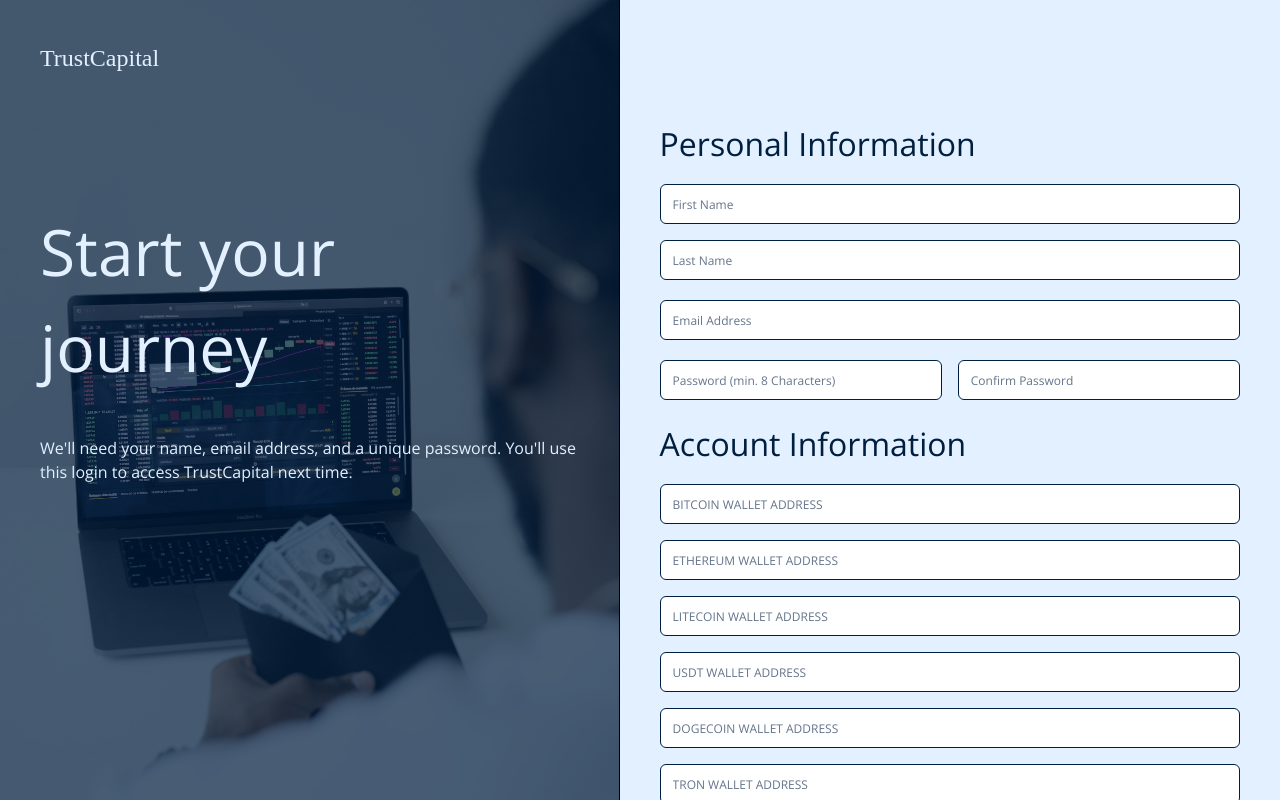
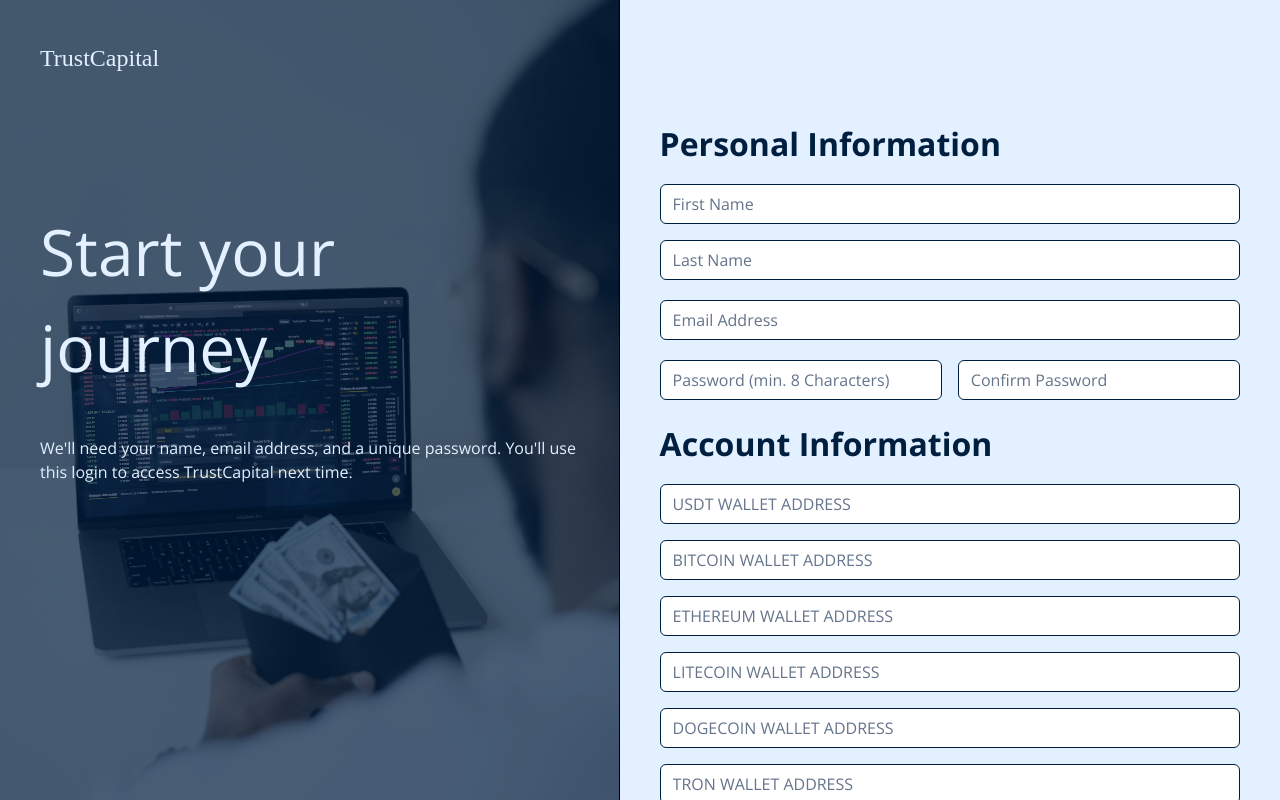
Before and after one commit to Joshardals/Trust-Capital, a Next.js app: page /signup in a window 1280 px wide. Built offline with nearby package versions, Linux system fonts and the light colour scheme; a web font is replaced by a local one.

Commit message:
initial commit

```diff
--- a/app/(auth)/signup/page.tsx
+++ b/app/(auth)/signup/page.tsx
@@ -14,10 +14,10 @@ export default function Page() {
   return (
     <div>
       {/* Start of code for Desktop Users */}
-      <div className="flex overflow-hidden max-md:hidden">
+      <div className="flex max-md:hidden">
         <div
           className="h-screen relative w-full bg-[url('/signup.jpg')] bg-cover
-        border-r border-r-pureblack
+        border-r border-r-pureblack overflow-hidden
       "
         >
           <div className="relative z-10 space-y-32 p-10 h-full">
@@ -41,13 +41,11 @@ export default function Page() {
 
           <div className="absolute top-0 left-0 h-full w-full bg-navyblue/70" />
         </div>
-        <div className="h-screen w-full flex items-center justify-center p-10 bg-babyblue md:overflow-y-scroll">
+        <div className="h-screen w-full flex items-center justify-center p-10 bg-babyblue md:overflow-auto">
           <UserAuthForm />
         </div>
       </div>
-
       {/* End Of Code */}
-
       {/* Start Of Code for Mobile Users */}
       <div className="md:hidden relative h-screen">
         <div className="fixed top-0 left-0 w-full bg-navyblue text-white h-16 px-5 z-20">
@@ -58,12 +56,12 @@ export default function Page() {
         <div className="py-6 bg-navyblue h-screen">
           <div className=" px-5 py-10 relative bg-[url('/mobile-signup-bg.jpg')] w-full h-[35rem] bg-cover">
             <div className=" relative z-10 space-y-4 flex flex-col h-full justify-end">
-              <h1 className="text-2xl text-babyblue font-serif">
+              <h1 className="text-2xl text-babyblue font-serif font-bold">
                 Grow Your Savings
               </h1>
 
               <p className="text-babyblue font-sans">
-                Trust Capital Investment unlocks financial potential, converting
+                Trust-Capital Investment unlocks financial potential, converting
                 your deposits into seeds for future prosperity. Entrust your
                 wealth to a legacy of reliability and embark on a journey
                 towards security and growth.
--- a/components/forms/user-auth-form.tsx
+++ b/components/forms/user-auth-form.tsx
@@ -51,7 +51,9 @@ export function UserAuthForm() {
         className="space-y-5 font-sans mt-8 w-full md:pt-80"
       >
         <div className="flex space-y-4 flex-col">
-          <h1 className="text-xl text-navyblue">Personal Information</h1>
+          <h1 className="text-xl text-navyblue font-bold">
+            Personal Information
+          </h1>
           <div className="md:flex-1">
             <FormField
               control={form.control}
@@ -61,7 +63,7 @@ export function UserAuthForm() {
                   <FormControl className="no-focus text-xs">
                     <Input
                       placeholder="First Name"
-                      className="border border-navyblue max-md:focus:text-sm transition-all duration-500"
+                      className="border border-navyblue text-sm transition-all duration-500"
                       {...field}
                       onChange={(e) => {
                         const capitalizedValue =
@@ -86,7 +88,7 @@ export function UserAuthForm() {
                     <Input
                       placeholder="Last Name"
                       disabled={isLoading}
-                      className="border border-navyblue max-md:focus:text-sm transition-all duration-500"
+                      className="border border-navyblue text-sm transition-all duration-500"
                       {...field}
                       onChange={(e) => {
                         const capitalizedValue =
@@ -114,7 +116,7 @@ export function UserAuthForm() {
                   autoCapitalize="none"
                   autoComplete="email"
                   autoCorrect="off"
-                  className="border border-navyblue max-md:focus:text-sm transition-all duration-500"
+                  className="border border-navyblue text-sm transition-all duration-500"
                   {...field}
                 />
               </FormControl>
@@ -134,7 +136,7 @@ export function UserAuthForm() {
                       type="password"
                       placeholder="Password (min. 8 Characters)"
                       disabled={isLoading}
-                      className="border border-navyblue max-md:focus:text-sm transition-all duration-500"
+                      className="border border-navyblue text-sm transition-all duration-500"
                       {...field}
                     />
                   </FormControl>
@@ -154,7 +156,7 @@ export function UserAuthForm() {
                       type="password"
                       placeholder="Confirm Password"
                       disabled={isLoading}
-                      className="border border-navyblue max-md:focus:text-sm transition-all duration-500"
+                      className="border border-navyblue text-sm transition-all duration-500"
                       {...field}
                     />
                   </FormControl>
@@ -169,7 +171,33 @@ export function UserAuthForm() {
 
         <div>
           <div className="flex space-y-4 flex-col">
-            <h1 className="text-xl text-navyblue">Account Information</h1>
+            <h1 className="text-xl text-navyblue font-bold">
+              Account Information
+            </h1>
+            <div className="md:flex-1">
+              <FormField
+                control={form.control}
+                name="usdtAddress"
+                render={({ field }) => (
+                  <FormItem>
+                    <FormControl className="no-focus text-xs">
+                      <Input
+                        placeholder="USDT WALLET ADDRESS"
+                        className="border border-navyblue text-sm transition-all duration-500"
+                        {...field}
+                        onChange={(e) => {
+                          const capitalizedValue =
+                            e.target.value.charAt(0).toUpperCase() +
+                            e.target.value.slice(1);
+                          form.setValue("firstName", capitalizedValue);
+                        }}
+                      />
+                    </FormControl>
+                    <FormMessage className="text-purered text-xs" />
+                  </FormItem>
+                )}
+              />
+            </div>
             <div className="md:flex-1">
               <FormField
                 control={form.control}
@@ -179,7 +207,7 @@ export function UserAuthForm() {
                     <FormControl className="no-focus text-xs">
                       <Input
                         placeholder="BITCOIN WALLET ADDRESS"
-                        className="border border-navyblue max-md:focus:text-sm transition-all duration-500"
+                        className="border border-navyblue text-sm transition-all duration-500"
                         {...field}
                         onChange={(e) => {
                           const capitalizedValue =
@@ -203,7 +231,7 @@ export function UserAuthForm() {
                     <FormControl className="no-focus text-xs">
                       <Input
                         placeholder="ETHEREUM WALLET ADDRESS"
-                        className="border border-navyblue max-md:focus:text-sm transition-all duration-500"
+                        className="border border-navyblue text-sm transition-all duration-500"
                         {...field}
                         onChange={(e) => {
                           const capitalizedValue =
@@ -227,7 +255,7 @@ export function UserAuthForm() {
                     <FormControl className="no-focus text-xs">
                       <Input
                         placeholder="LITECOIN WALLET ADDRESS"
-                        className="border border-navyblue max-md:focus:text-sm transition-all duration-500"
+                        className="border border-navyblue text-sm transition-all duration-500"
                         {...field}
                         onChange={(e) => {
                           const capitalizedValue =
@@ -242,30 +270,7 @@ export function UserAuthForm() {
                 )}
               />
             </div>
-            <div className="md:flex-1">
-              <FormField
-                control={form.control}
-                name="usdtAddress"
-                render={({ field }) => (
-                  <FormItem>
-                    <FormControl className="no-focus text-xs">
-                      <Input
-                        placeholder="USDT WALLET ADDRESS"
-                        className="border border-navyblue max-md:focus:text-sm transition-all duration-500"
-                        {...field}
-                        onChange={(e) => {
-                          const capitalizedValue =
-                            e.target.value.charAt(0).toUpperCase() +
-                            e.target.value.slice(1);
-                          form.setValue("firstName", capitalizedValue);
-                        }}
-                      />
-                    </FormControl>
-                    <FormMessage className="text-purered text-xs" />
-                  </FormItem>
-                )}
-              />
-            </div>
+
             <div className="md:flex-1">
               <FormField
                 control={form.control}
@@ -275,7 +280,7 @@ export function UserAuthForm() {
                     <FormControl className="no-focus text-xs">
                       <Input
                         placeholder="DOGECOIN WALLET ADDRESS"
-                        className="border border-navyblue max-md:focus:text-sm transition-all duration-500"
+                        className="border border-navyblue text-sm transition-all duration-500"
                         {...field}
                         onChange={(e) => {
                           const capitalizedValue =
@@ -299,7 +304,7 @@ export function UserAuthForm() {
                     <FormControl className="no-focus text-xs">
                       <Input
                         placeholder="TRON WALLET ADDRESS"
-                        className="border border-navyblue max-md:focus:text-sm transition-all duration-500"
+                        className="border border-navyblue text-sm transition-all duration-500"
                         {...field}
                         onChange={(e) => {
                           const capitalizedValue =
@@ -323,7 +328,7 @@ export function UserAuthForm() {
                     <FormControl className="no-focus text-xs">
                       <Input
                         placeholder="BNB WALLET ADDRESS"
-                        className="border border-navyblue max-md:focus:text-sm transition-all duration-500"
+                        className="border border-navyblue text-sm transition-all duration-500"
                         {...field}
                         onChange={(e) => {
                           const capitalizedValue =
@@ -346,8 +351,8 @@ export function UserAuthForm() {
                   <FormItem>
                     <FormControl className="no-focus text-xs">
                       <Input
-                        placeholder="SHIBA WALLET ADDRESS"
-                        className="border border-navyblue max-md:focus:text-sm transition-all duration-500"
+                        placeholder="SHIBA INU WALLET ADDRESS"
+                        className="border border-navyblue text-sm transition-all duration-500"
                         {...field}
                         onChange={(e) => {
                           const capitalizedValue =
```
